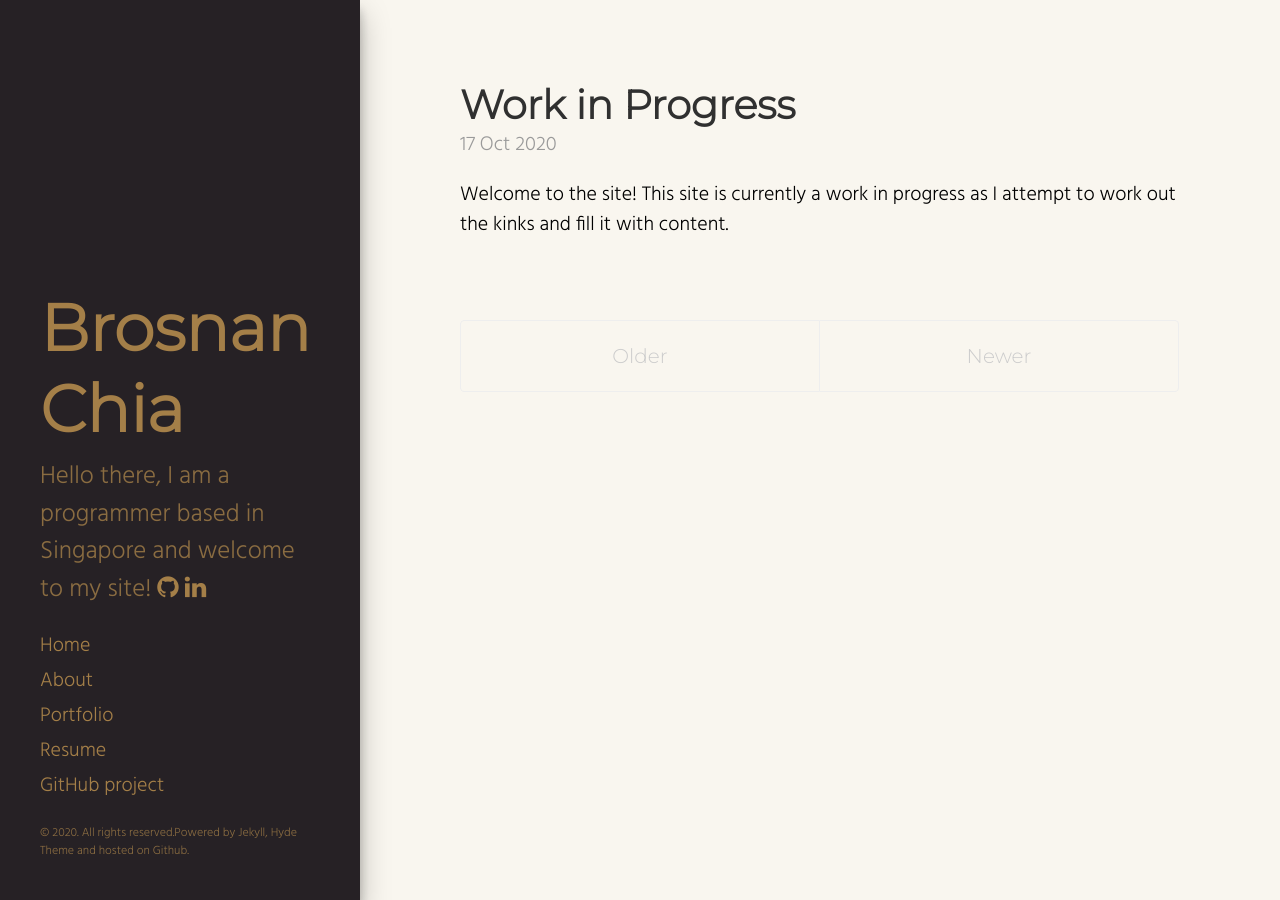
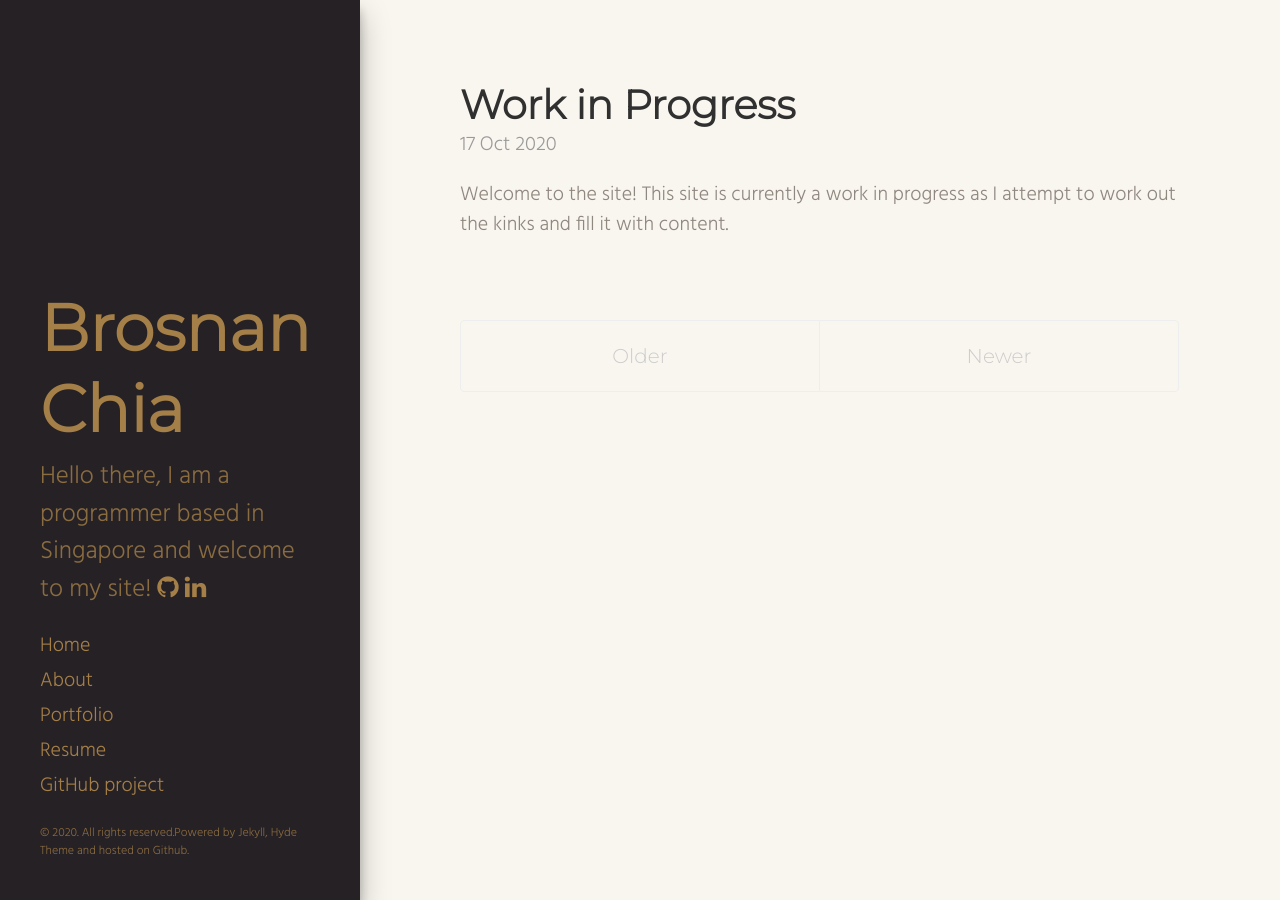
Before and after one commit to broscew/broscew.github.io, a Jekyll site: the page built from index.html, in a window 1280 px wide. Built offline with Jekyll 4.4.1, drawn with Linux system fonts in a browser that asks for light colours; the list of posts is cut into pages by our own code.

Commit message:
fix css errors

```diff
--- a/public/css/hyde.css
+++ b/public/css/hyde.css
@@ -34,7 +34,7 @@
 html {
   font-family: 'Hind', sans-serif;
   background-color: #f9f6ef;
-  color:(38, 25, 17,.5);
+  color: rgba(38, 25, 17,.5);
 }
 @media (min-width: 48em) {
   html {
@@ -98,10 +98,10 @@ html {
 }
 a.sidebar-nav-item:hover,
 a.sidebar-nav-item:focus {
-  color: a47f4b;
+  color: #a47f4b;
 }
 .sidebar-nav-item.active {
-  font-weight: none;
+  font-weight: regular;
 }
 
 .sidebar-footer {
--- a/public/css/poole.css
+++ b/public/css/poole.css
@@ -52,7 +52,7 @@ html {
   font-size: 16px;
   line-height: 1.5;
   background-color: #f9f6ef;
-  color:(38, 25, 17,.5);
+  color: rgba(38, 25, 17,.5);
 }
 @media (min-width: 38em) {
   html {
@@ -62,7 +62,7 @@ html {
 
 body {
   background-color: #f9f6ef;
-  color:(38, 25, 17,.5);
+  color: rgba(38, 25, 17,.5);
   -webkit-text-size-adjust: 100%;
       -ms-text-size-adjust: 100%;
 }
@@ -338,7 +338,7 @@ tbody tr:nth-child(odd) th {
 .post {
   margin-bottom: 4em;
   background-color: #f9f6ef;
-  color:(38, 25, 17,.5);
+  color: rgba(38, 25, 17,.5);
 }
 
 /* Blog post or page title */
```
